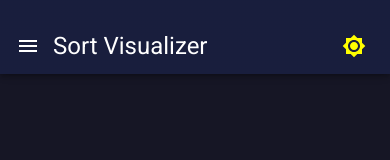
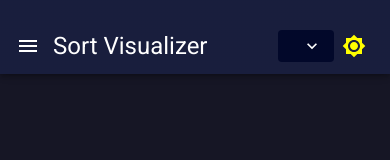
Before and after one commit to CoderChirag/sort-visualizer, a React (Create React App) app: page /sorting/1 in a window 390 px wide. Shown: the top 160 px of the page. Built offline with nearby package versions, Linux system fonts and the light colour scheme.

Commit message:
Add Randomize and change length functionalities to mobile view

```diff
--- /dev/null
+++ b/src/components/atoms/navbar-menu/navbar-menu.component.jsx
@@ -0,0 +1,149 @@
+import { useState } from 'react';
+import { styled, alpha } from '@mui/material/styles';
+
+import Button from '@mui/material/Button';
+import Menu from '@mui/material/Menu';
+import MenuItem from '@mui/material/MenuItem';
+import AddIcon from '@mui/icons-material/Add';
+import RemoveIcon from '@mui/icons-material/Remove';
+import KeyboardArrowDownIcon from '@mui/icons-material/KeyboardArrowDown';
+import { Typography } from '@mui/material';
+
+const StyledMenu = styled(props => (
+	<Menu
+		elevation={0}
+		anchorOrigin={{
+			vertical: 'bottom',
+			horizontal: 'right',
+		}}
+		transformOrigin={{
+			vertical: 'top',
+			horizontal: 'right',
+		}}
+		{...props}
+	/>
+))(({ theme }) => ({
+	'& .MuiPaper-root': {
+		borderRadius: 6,
+		marginTop: theme.spacing(0.5),
+		minWidth: '140px',
+		color:
+			theme.palette.mode === 'light'
+				? 'rgb(55, 65, 81)'
+				: theme.palette.grey[300],
+		boxShadow:
+			'rgb(255, 255, 255) 0px 0px 0px 0px, rgba(0, 0, 0, 0.05) 0px 0px 0px 1px, rgba(0, 0, 0, 0.1) 0px 10px 15px -3px, rgba(0, 0, 0, 0.05) 0px 4px 6px -2px',
+		'& .MuiMenu-list': {
+			padding: '4px 0',
+		},
+		'& .MuiMenuItem-root': {
+			'& .MuiSvgIcon-root': {
+				fontSize: 18,
+				color: theme.palette.text.secondary,
+				marginRight: theme.spacing(1.5),
+			},
+			'&:active': {
+				backgroundColor: alpha(
+					theme.palette.primary.main,
+					theme.palette.action.selectedOpacity
+				),
+			},
+		},
+	},
+}));
+
+const NavbarMenu = ({
+	sx,
+	randomizeHandler,
+	arrayLength,
+	arrayLengthHandler,
+}) => {
+	const [anchorEl, setAnchorEl] = useState(null);
+	const open = Boolean(anchorEl);
+	const handleClick = event => {
+		setAnchorEl(event.currentTarget);
+	};
+
+	const handleClose = () => {
+		setAnchorEl(null);
+	};
+
+	const handleRandomize = () => {
+		randomizeHandler();
+		setAnchorEl(null);
+	};
+
+	const decrementArrayLength = () => {
+		if (arrayLength > 0) {
+			arrayLengthHandler(arrayLength - 1);
+		}
+	};
+
+	const incrementArrayLength = () => {
+		arrayLengthHandler(arrayLength + 1);
+	};
+
+	return (
+		<>
+			<Button
+				id='demo-customized-button'
+				aria-controls={open ? 'demo-customized-menu' : undefined}
+				aria-haspopup='true'
+				aria-expanded={open ? 'true' : undefined}
+				variant='contained'
+				disableElevation
+				onClick={handleClick}
+				endIcon={<KeyboardArrowDownIcon />}
+				sx={{ minWidth: '0px', width: 'max-content', ...sx }}
+			></Button>
+			<StyledMenu
+				id='demo-customized-menu'
+				MenuListProps={{
+					'aria-labelledby': 'demo-customized-button',
+				}}
+				anchorEl={anchorEl}
+				open={open}
+				onClose={handleClose}
+			>
+				{/* <MenuItem onClick={handleClose} disableRipple>
+					<EditIcon />
+					Edit
+				</MenuItem>
+				<MenuItem onClick={handleClose} disableRipple>
+					<FileCopyIcon />
+					Duplicate
+				</MenuItem>
+				<Divider sx={{ my: 0.5 }} />
+				<MenuItem onClick={handleClose} disableRipple>
+					<ArchiveIcon />
+					Archive
+				</MenuItem>
+				<MenuItem onClick={handleClose} disableRipple>
+					<MoreHorizIcon />
+					More
+				</MenuItem> */}
+				<MenuItem onClick={handleRandomize} disableRipple>
+					Randomize
+				</MenuItem>
+				<MenuItem
+					disableRipple
+					sx={{ display: 'flex', justifyContent: 'space-between' }}
+				>
+					<RemoveIcon
+						style={{ marginRight: 0, cursor: 'pointer' }}
+						onClick={decrementArrayLength}
+					/>
+					<Typography variant='p' component='span'>
+						{arrayLength}
+					</Typography>
+					<AddIcon
+						style={{ marginRight: '0', cursor: 'pointer' }}
+						onClick={incrementArrayLength}
+					/>
+				</MenuItem>
+			</StyledMenu>
+		</>
+	);
+};
+
+export default NavbarMenu;
--- a/src/routes/sorting-navigation/navigation.component.jsx
+++ b/src/routes/sorting-navigation/navigation.component.jsx
@@ -3,6 +3,7 @@ import { useState, useEffect } from 'react';
 import Button from '@mui/material/Button';
 import Slider from '@mui/material/Slider';
 import { Typography } from '@mui/material';
+import NavbarMenu from '../../components/atoms/navbar-menu/navbar-menu.component';
 
 import Navbar from '../../components/molecules/navbar/navbar.component';
 
@@ -13,7 +14,7 @@ const SortingNavigation = () => {
 	const generateNewArray = () => {
 		const newArray = [];
 		for (let i = 0; i < arrayLength; i++) {
-			newArray.push(Math.floor(Math.random() * arrayLength * 5));
+			newArray.push(Math.floor(Math.random() * arrayLength * 5) + 1);
 		}
 		setArray(newArray);
 	};
@@ -21,7 +22,7 @@ const SortingNavigation = () => {
 	useEffect(() => {
 		const newArray = [];
 		for (let i = 0; i < arrayLength; i++) {
-			newArray.push(Math.floor(Math.random() * arrayLength * 5));
+			newArray.push(Math.floor(Math.random() * arrayLength * 5) + 1);
 		}
 		setArray(newArray);
 	}, [arrayLength]);
@@ -44,6 +45,7 @@ const SortingNavigation = () => {
 				</Button>
 				<Slider
 					defaultValue={arrayLength}
+					value={arrayLength}
 					aria-label='Default'
 					color='secondary'
 					sx={{
@@ -65,6 +67,13 @@ const SortingNavigation = () => {
 				>
 					{arrayLength}
 				</Typography>
+				{console.log('render')}
+				<NavbarMenu
+					sx={{ display: { xs: 'inline-flex', md: 'none' } }}
+					randomizeHandler={generateNewArray}
+					arrayLength={arrayLength}
+					arrayLengthHandler={setArrayLength}
+				/>
 			</Navbar>
 		</>
 	);
```
